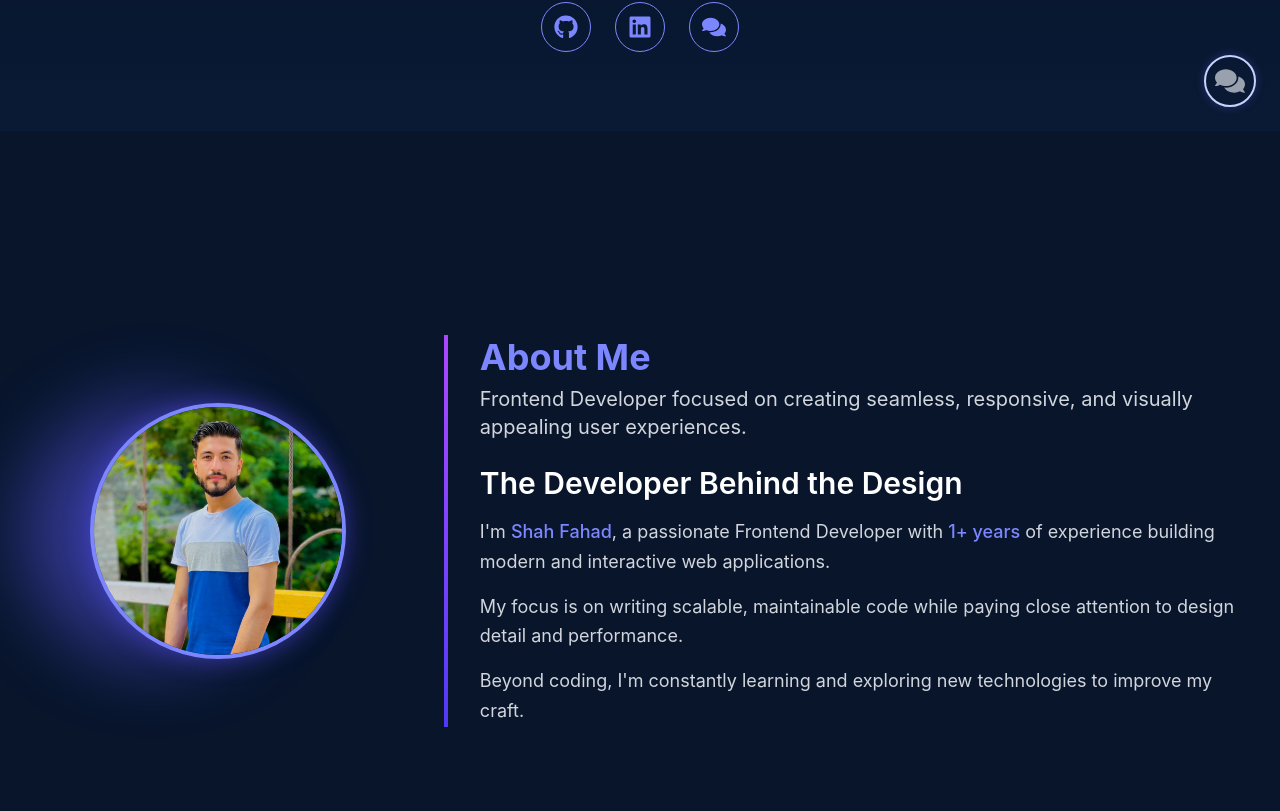
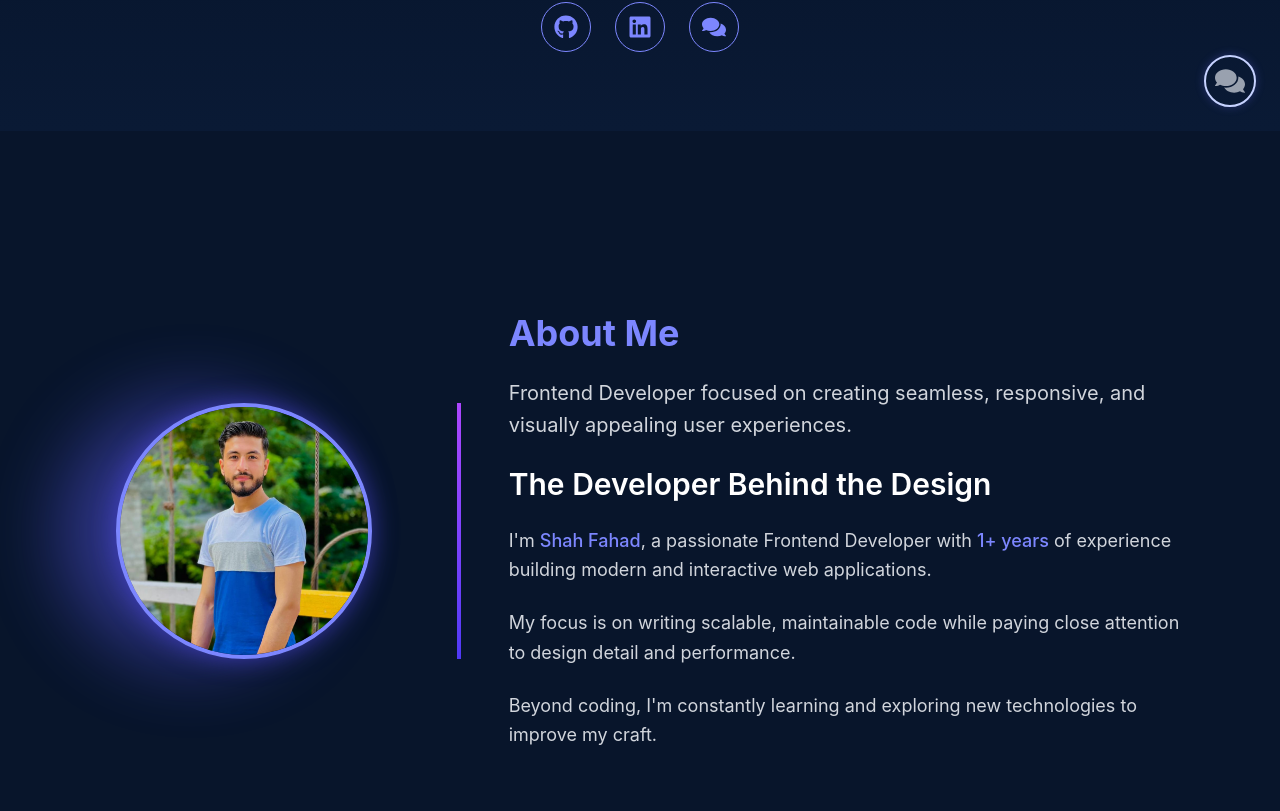
Before and after one commit to shahfahad22/My-Portfolio, a React (Vite) app: page / in a window 1280 px wide. Shown: the part 669-1480 px from the top of the page. Built offline with nearby package versions, Linux system fonts and the light colour scheme.

Commit message:
About.jsx

```diff
--- a/src/Components/About/About.jsx
+++ b/src/Components/About/About.jsx
@@ -65,10 +65,14 @@ const About = () => {
   return (
     <section
       id="about"
-      className="min-h-screen flex flex-col md:flex-row items-center justify-center px-6 py-16 bg-[#08152b] text-white"
+      className="min-h-screen flex flex-col justify-center items-center px-4 py-16
+                 bg-gradient-to-b  bg-[#08152b] text-white"
     >
-      {/* Profile Picture with Lazy Loading */}
-      <div ref={imageRef} className="md:w-1/3 flex justify-center mb-8 md:mb-0 relative">
+      {/* Main Content Container - Same width as Hero section */}
+      <div className="w-full max-w-6xl mx-auto flex flex-col md:flex-row items-center justify-center space-y-8 md:space-y-0">
+
+        {/* Left Column - Profile Image */}
+        <div ref={imageRef} className="md:w-1/3 flex justify-center relative">
           {/* Loading Skeleton */}
           {!imageLoaded && (
             <div className="absolute inset-0 w-48 h-48 md:w-64 md:h-64 rounded-full bg-gradient-to-br from-gray-600 to-gray-700 animate-pulse flex items-center justify-center z-10">
@@ -96,38 +100,55 @@ const About = () => {
           )}
         </div>
 
-      {/* Gradient Line */}
+        {/* Middle Column - Gradient Line */}
+        <div className="hidden md:flex justify-center items-center mx-8">
           <div
             ref={lineRef}
-        className="w-40 md:w-1 h-1 md:h-98 bg-gradient-to-r md:bg-gradient-to-b from-purple-500 to-indigo-600 mb-8 md:mb-0 md:mx-8"
+            className="w-1 h-64 bg-gradient-to-b from-purple-500 to-indigo-600"
           ></div>
+        </div>
 
-      {/* Text Content */}
-      <div ref={textRef} className="md:w-2/3 text-center md:text-left">
-        <h2 className="text-3xl md:text-4xl font-bold text-indigo-400 mb-2">
+        {/* Mobile Gradient Line */}
+        <div className="md:hidden w-40 h-1 flex justify-center">
+          <div
+            ref={lineRef}
+            className="w-full h-1 bg-gradient-to-r from-purple-500 to-indigo-600"
+          ></div>
+        </div>
+
+        {/* Right Column - Text Content */}
+        <div ref={textRef} className="md:w-2/3 text-center md:text-left px-4">
+          <h2 className="text-3xl sm:text-4xl font-bold text-indigo-400 mb-4 sm:mb-6">
             About Me
           </h2>
-        <p className="text-gray-300 text-lg md:text-xl mb-6">
+
+          <p className="text-gray-300 text-lg sm:text-xl mb-6 leading-relaxed">
             Frontend Developer focused on creating seamless, responsive, and
             visually appealing user experiences.
           </p>
 
-        <h3 className="text-2xl md:text-3xl font-semibold mb-4">
+          <h3 className="text-2xl sm:text-3xl font-semibold mb-4 sm:mb-6 text-white">
             The Developer Behind the Design
           </h3>
-        <p className="text-gray-300 text-base md:text-lg leading-relaxed mb-4">
+
+          <div className="space-y-4 sm:space-y-6">
+            <p className="text-gray-300 text-base sm:text-lg leading-relaxed">
               I'm <span className="text-indigo-400 font-medium">Shah Fahad</span>, a passionate
               Frontend Developer with <span className="text-indigo-400 font-medium">1+ years</span> of
               experience building modern and interactive web applications.
             </p>
-        <p className="text-gray-300 text-base md:text-lg leading-relaxed mb-4">
+
+            <p className="text-gray-300 text-base sm:text-lg leading-relaxed">
               My focus is on writing scalable, maintainable code while paying close attention
               to design detail and performance.
             </p>
-        <p className="text-gray-300 text-base md:text-lg leading-relaxed">
+
+            <p className="text-gray-300 text-base sm:text-lg leading-relaxed">
               Beyond coding, I'm constantly learning and exploring new technologies to
               improve my craft.
             </p>
+          </div>
+        </div>
       </div>
     </section>
   );
```
Lines whose indentation alone changed are shown as unchanged.
